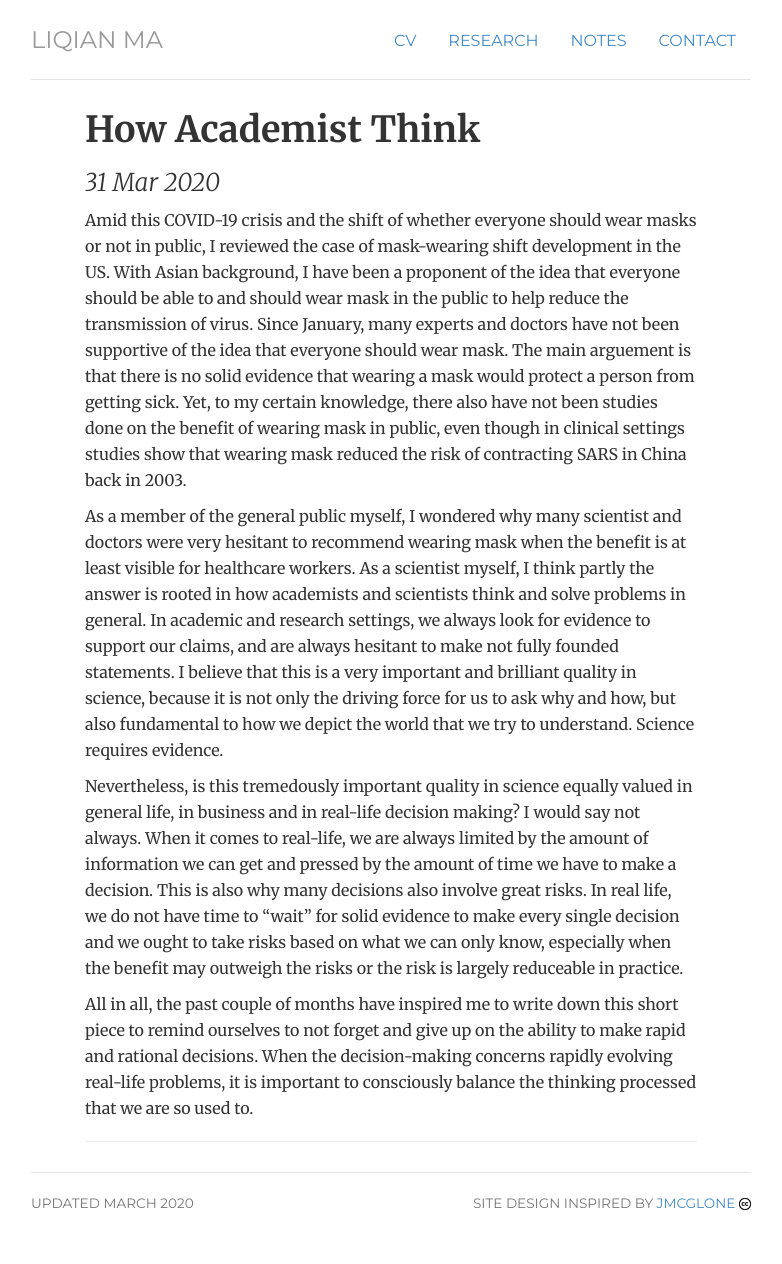
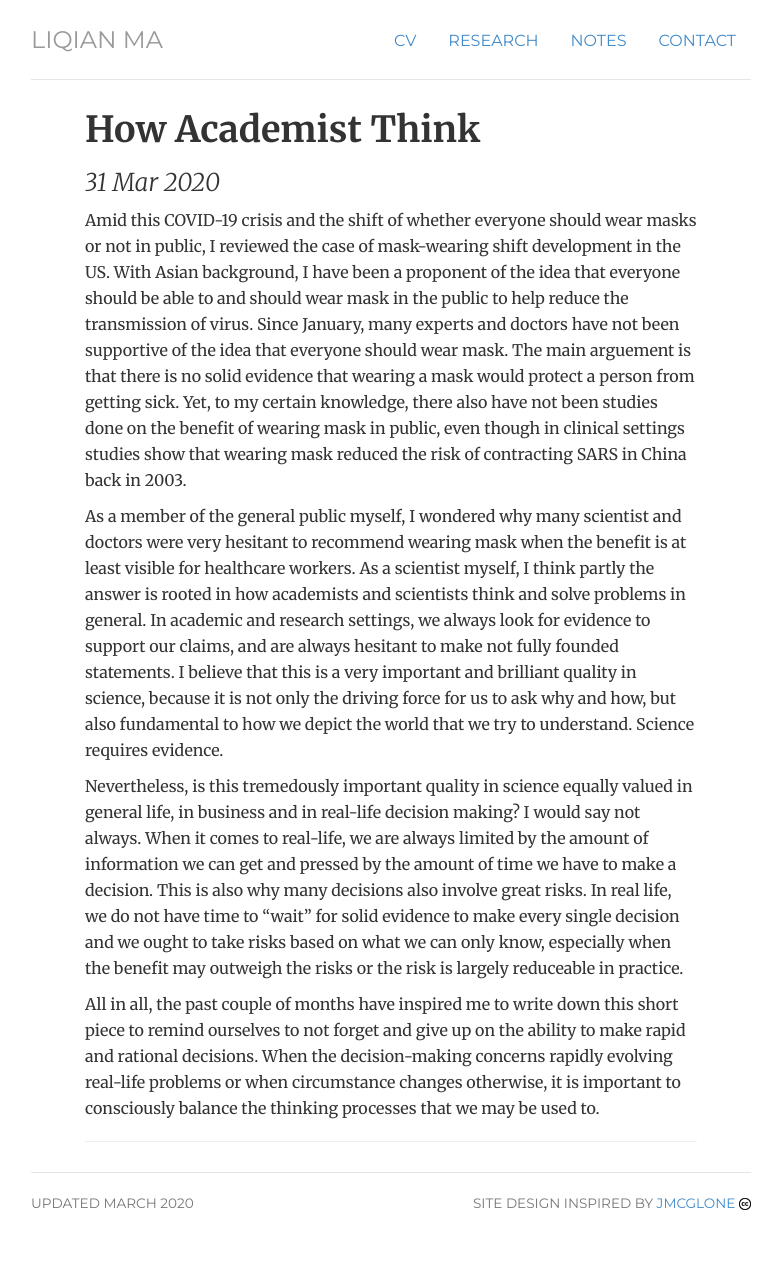
Before and after one commit to liqian-ma/liqian-ma.github.io, a Jekyll site: the page built from _posts/2020-03-31-how-academist-think.md, in a window 1280 px wide. Shown: the whole page, without its empty margins (249-1031 px from the left). Built offline with Jekyll 4.4.1, drawn with Linux system fonts in a browser that asks for light colours; comment, search, counter and statistics services are not loaded.

Commit message:
Update 2020-03-31-how-academist-think.md

```diff
--- a/_posts/2020-03-31-how-academist-think.md
+++ b/_posts/2020-03-31-how-academist-think.md
@@ -9,4 +9,4 @@ As a member of the general public myself, I wondered why many scientist and doct
 
 Nevertheless, is this tremedously important quality in science equally valued in general life, in business and in real-life decision making? I would say not always. When it comes to real-life, we are always limited by the amount of information we can get and pressed by the amount of time we have to make a decision. This is also why many decisions also involve great risks. In real life, we do not have time to "wait" for solid evidence to make every single decision and we ought to take risks based on what we can only know, especially when the benefit may outweigh the risks or the risk is largely reduceable in practice.
 
-All in all, the past couple of months have inspired me to write down this short piece to remind ourselves to not forget and give up on the ability to make rapid and rational decisions. When the decision-making concerns rapidly evolving real-life problems, it is important to consciously balance the thinking processed that we are so used to.
+All in all, the past couple of months have inspired me to write down this short piece to remind ourselves to not forget and give up on the ability to make rapid and rational decisions. When the decision-making concerns rapidly evolving real-life problems or when circumstance changes otherwise, it is important to consciously balance the thinking processes that we may be used to.
```
